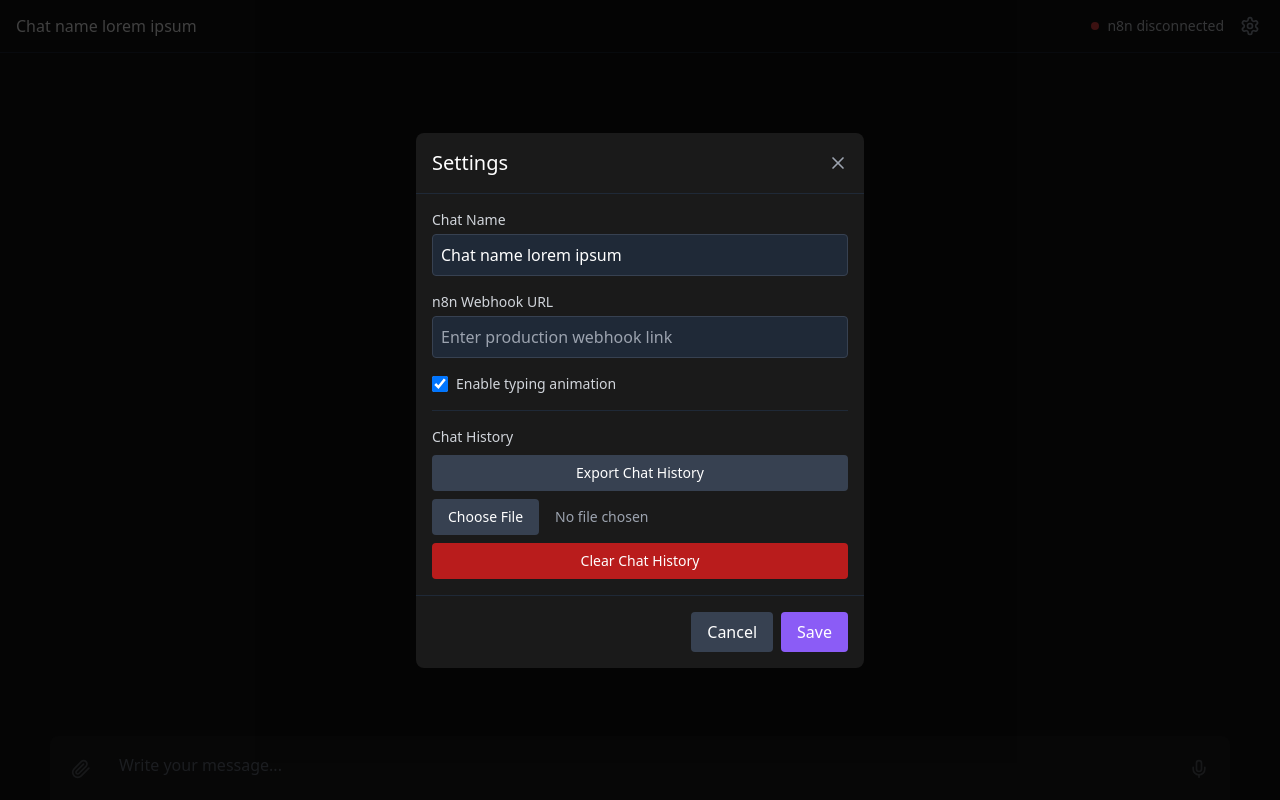
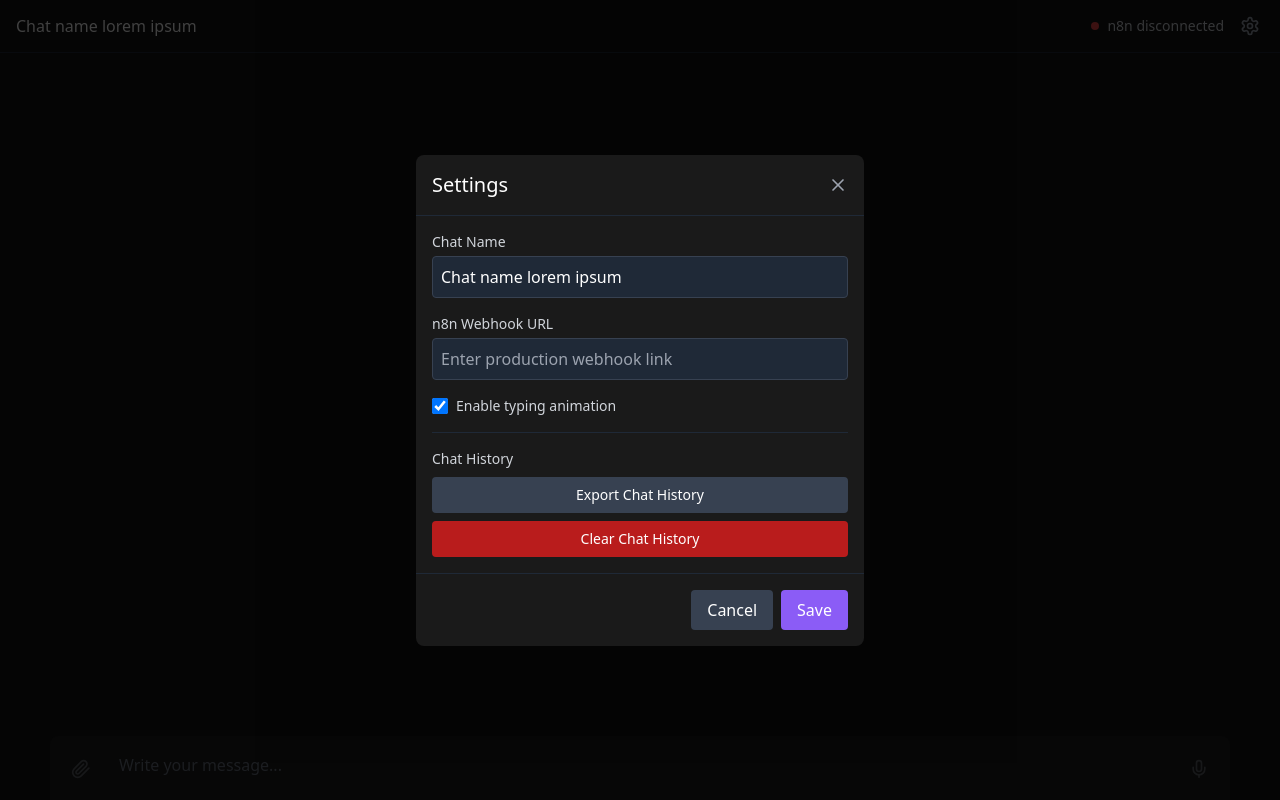
Before and after one commit to Mslaty/n8n-easy-chat-ui, a React (Vite) app: page / in a window 1280 px wide. Built offline with nearby package versions, Linux system fonts and the light colour scheme.

Commit message:
Remove chat history import option
Removes the chat history import functionality from the settings modal.

```diff
--- a/src/components/SettingsModal.tsx
+++ b/src/components/SettingsModal.tsx
@@ -123,21 +123,6 @@ const SettingsModal: React.FC<SettingsModalProps> = ({
                 Export Chat History
               </button>
 
-              <div className="w-full">
-                <input
-                  type="file"
-                  accept=".json"
-                  onChange={handleImportChat}
-                  className="block w-full text-sm text-gray-400
-                    file:mr-4 file:py-2 file:px-4
-                    file:rounded file:border-0
-                    file:text-sm file:font-medium
-                    file:bg-gray-700 file:text-white
-                    hover:file:bg-gray-600
-                    cursor-pointer"
-                />
-              </div>
-
               <button
                 onClick={handleClearChat}
                 className="w-full text-white bg-red-700 hover:bg-red-600 py-2 px-4 rounded text-sm"
```
